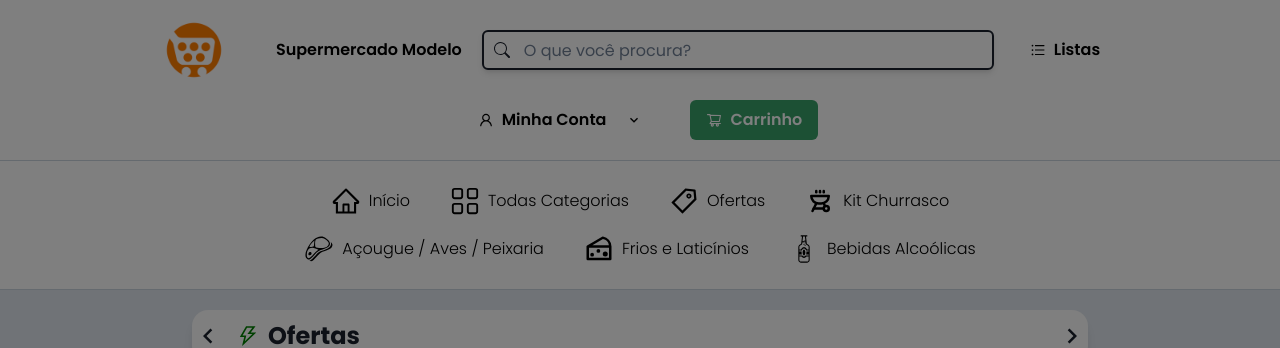
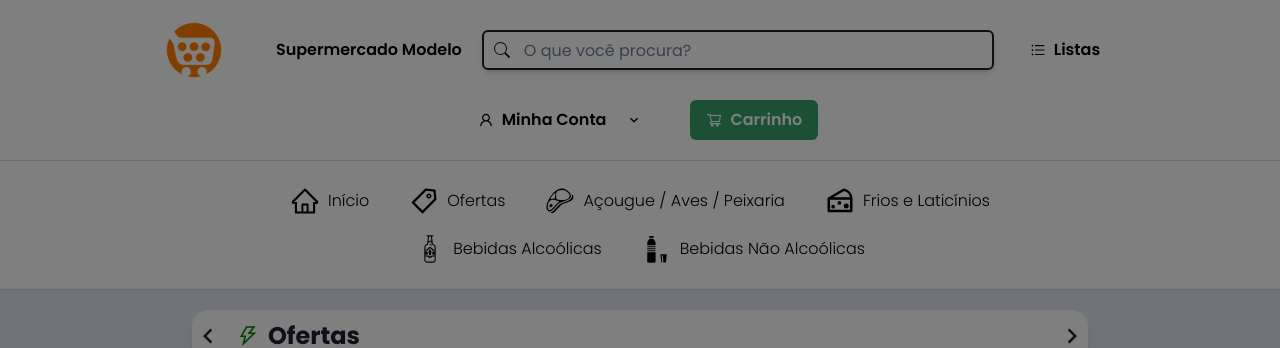
Before and after one commit to coqueirojoao/instabuychallenge, a React (Vite) app: page / in a window 1280 px wide. Shown: the top 348 px of the page. Built offline with nearby package versions, Linux system fonts and the light colour scheme; no server answers.

Commit message:
CHORE: Ajusta ids e indicativas para os botões

```diff
--- a/src/pages/Home/Home.jsx
+++ b/src/pages/Home/Home.jsx
@@ -7,8 +7,10 @@ import Footer from './components/Footer/Footer';
 export default function Home() {
   return (
     <Box>
-      <Header />
-      <NavBar />
+      <Box top='0' position={['none', 'sticky']} zIndex='2' bg='white'>
+        <Header />
+        <NavBar />
+      </Box>
       <MainContent />
       <Footer />
     </Box>
--- a/src/pages/Home/MainContent/components/AlcoholicBeers.jsx
+++ b/src/pages/Home/MainContent/components/AlcoholicBeers.jsx
@@ -30,7 +30,7 @@ export default function AlcoholicBeers() {
   };
 
   return (
-    <Box display='flex' justifyContent='center' w='100%' my='5'>
+    <Box display='flex' justifyContent='center' w='100%' my='5' id='alcoholicBeers'>
       <Flex
         align='center'
         w={['full', '70%']}
--- a/src/pages/Home/MainContent/components/ColdCutsAndDairy.jsx
+++ b/src/pages/Home/MainContent/components/ColdCutsAndDairy.jsx
@@ -30,7 +30,13 @@ export default function ColdCutsAndDairy() {
   };
 
   return (
-    <Box display='flex' justifyContent='center' w='100%' my='5'>
+    <Box
+      display='flex'
+      justifyContent='center'
+      w='100%'
+      my='5'
+      id='coldCutsProduct'
+    >
       <Flex
         align='center'
         w={['full', '70%']}
--- a/src/pages/Home/MainContent/components/MeatAndFishes.jsx
+++ b/src/pages/Home/MainContent/components/MeatAndFishes.jsx
@@ -36,6 +36,7 @@ export default function MeatAndFishes() {
       w='100%'
       pt={['none', '80']}
       mt={['none', '8']}
+      id='meatAndFishesProduct'
     >
       <Flex
         align='center'
--- a/src/pages/Home/MainContent/components/NonAlcoholicBeers.jsx
+++ b/src/pages/Home/MainContent/components/NonAlcoholicBeers.jsx
@@ -30,7 +30,7 @@ export default function NonAlcoholicBeers() {
   };
 
   return (
-    <Box display='flex' justifyContent='center' w='100%' my='5'>
+    <Box display='flex' justifyContent='center' w='100%' my='5' id='nonAlcoholicBeers'>
       <Flex
         align='center'
         w={['full', '70%']}
--- a/src/pages/Home/MainContent/components/Offers.jsx
+++ b/src/pages/Home/MainContent/components/Offers.jsx
@@ -18,7 +18,7 @@ export default function Offers() {
   };
 
   return (
-    <Box display='flex' justifyContent='center' py='5'>
+    <Box display='flex' justifyContent='center' py='5' id='offerProducts'>
       <Flex
         align='center'
         w={['full', '70%']}
--- a/src/pages/Home/components/NavBar/NavBar.jsx
+++ b/src/pages/Home/components/NavBar/NavBar.jsx
@@ -1,8 +1,6 @@
-import { Box, Button } from '@chakra-ui/react';
+import { Box, Button, Link } from '@chakra-ui/react';
 import { AiOutlineHome, AiOutlineTag } from 'react-icons/ai';
-import { BsGrid } from 'react-icons/bs';
-import { TbGrill } from 'react-icons/tb';
-import { GiSteak, GiBeerBottle } from 'react-icons/gi';
+import { GiSteak, GiBeerBottle, GiWaterBottle } from 'react-icons/gi';
 import { BiCheese } from 'react-icons/bi';
 import { useNavigate } from 'react-router-dom';
 
@@ -37,21 +35,7 @@ export default function NavBar() {
         >
           Início
         </Button>
-        <Button
-          colorScheme='transparent'
-          leftIcon={
-            <Box as='span' fontSize={['24px', '30px']}>
-              <BsGrid />
-            </Box>
-          }
-          fontWeight='200'
-          textColor='black'
-          transition='all 0.2s'
-          borderRadius='md'
-          _hover={{ bg: 'gray.100' }}
-        >
-          Todas Categorias
-        </Button>
+        <Link href='#offerProducts'>
         <Button
           colorScheme='transparent'
           leftIcon={
@@ -67,21 +51,8 @@ export default function NavBar() {
         >
           Ofertas
         </Button>
-        <Button
-          colorScheme='transparent'
-          leftIcon={
-            <Box as='span' fontSize={['24px', '30px']}>
-              <TbGrill />
-            </Box>
-          }
-          fontWeight='200'
-          textColor='black'
-          transition='all 0.2s'
-          borderRadius='md'
-          _hover={{ bg: 'gray.100' }}
-        >
-          Kit Churrasco
-        </Button>
+        </Link>
+        <Link href='#meatAndFishesProduct'>
         <Button
           colorScheme='transparent'
           leftIcon={
@@ -97,6 +68,8 @@ export default function NavBar() {
         >
           Açougue / Aves / Peixaria
         </Button>
+        </Link>
+        <Link href='#coldCutsProduct'>
         <Button
           colorScheme='transparent'
           leftIcon={
@@ -112,6 +85,8 @@ export default function NavBar() {
         >
           Frios e Laticínios
         </Button>
+        </Link>
+        <Link href='#alcoholicBeers'>
         <Button
           colorScheme='transparent'
           leftIcon={
@@ -127,6 +102,24 @@ export default function NavBar() {
         >
           Bebidas Alcoólicas
         </Button>
+        </Link>
+        <Link href='#nonAlcoholicBeers'>
+        <Button
+          colorScheme='transparent'
+          leftIcon={
+            <Box as='span' fontSize={['24px', '30px']}>
+              <GiWaterBottle />
+            </Box>
+          }
+          fontWeight='200'
+          textColor='black'
+          transition='all 0.2s'
+          borderRadius='md'
+          _hover={{ bg: 'gray.100' }}
+        >
+          Bebidas Não Alcoólicas
+        </Button>
+        </Link>
       </Box>
     </Box>
   );
```
Lines whose indentation alone changed are shown as unchanged.
